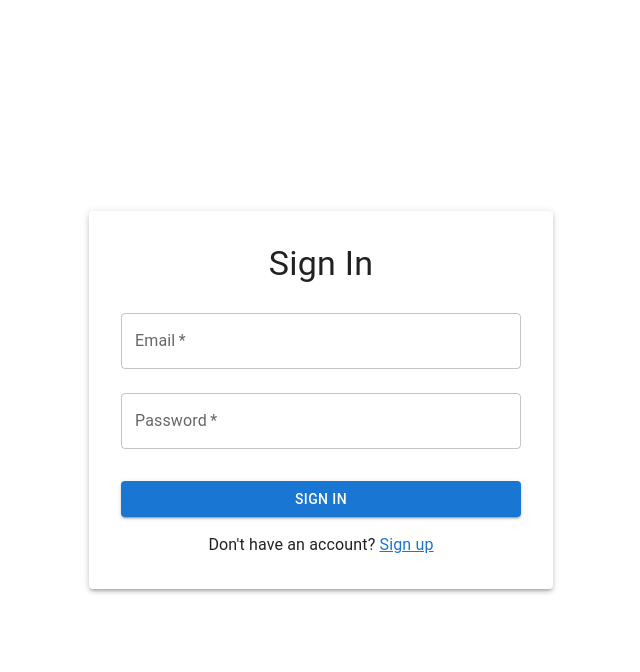
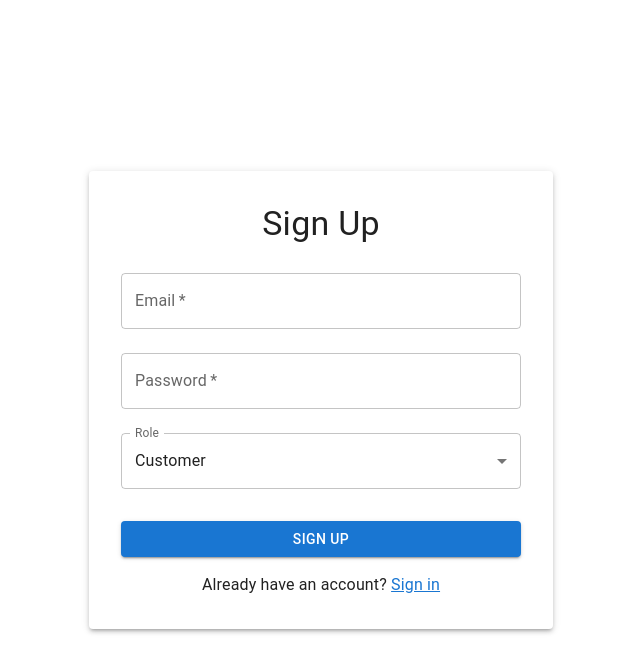
Before and after one commit to kumasachin/DeliverFood, a React (Create React App) app in the folder frontend/: page / in a window 1280 px wide. Both pictures are taken after a click on the element "Sign up". Shown: the top 672 px of the page, without its empty margins (319-959 px from the left). Built offline with nearby package versions, Linux system fonts and the light colour scheme.

Commit message:
add signup navigation to auth journey

```diff
--- a/frontend/src/App.tsx
+++ b/frontend/src/App.tsx
@@ -1,14 +1,32 @@
-import React from "react";
+import React, { useState } from "react";
 import { SignIn } from "./components/Auth/SignIn";
+import { SignUp } from "./components/Auth/SignUp";
 
 const App = () => {
+  const [currentPage, setCurrentPage] = useState<"signin" | "signup">("signin");
+
   const handleSignIn = (email: string, role: string) => {
     console.log("User signed in:", { email, role });
   };
 
+  const handleSignUp = (email: string, role: string) => {
+    console.log("User signed up:", { email, role });
+    setCurrentPage("signin");
+  };
+
   return (
     <div className="App">
-      <SignIn onSignIn={handleSignIn} />
+      {currentPage === "signin" ? (
+        <SignIn
+          onSignIn={handleSignIn}
+          onSwitchToSignUp={() => setCurrentPage("signup")}
+        />
+      ) : (
+        <SignUp
+          onSignUp={handleSignUp}
+          onSwitchToSignIn={() => setCurrentPage("signin")}
+        />
+      )}
     </div>
   );
 };
--- /dev/null
+++ b/frontend/src/components/Auth/SignUp.tsx
@@ -0,0 +1,125 @@
+import React, { useState } from "react";
+import {
+  Box,
+  TextField,
+  Button,
+  Typography,
+  Paper,
+  Alert,
+  FormControl,
+  InputLabel,
+  Select,
+  MenuItem,
+} from "@mui/material";
+import { Role } from "../../types/auth";
+
+type SignUpProps = {
+  onSignUp?: (email: string, role: Role) => void;
+  onSwitchToSignIn?: () => void;
+};
+
+export const SignUp = ({ onSignUp, onSwitchToSignIn }: SignUpProps) => {
+  const [email, setEmail] = useState<string>("");
+  const [password, setPassword] = useState<string>("");
+  const [role, setRole] = useState<Role>("customer");
+  const [error, setError] = useState<string>("");
+  const [loading, setLoading] = useState<boolean>(false);
+
+  const handleSubmit = async (e: React.FormEvent<HTMLFormElement>) => {
+    e.preventDefault();
+    setError("");
+    setLoading(true);
+
+    try {
+      console.log("Signup attempt:", { email, password, role });
+
+      if (email && password) {
+        onSignUp?.(email, role);
+      }
+    } catch (err) {
+      setError("Signup failed. Please try again.");
+    } finally {
+      setLoading(false);
+    }
+  };
+
+  return (
+    <Box
+      display="flex"
+      justifyContent="center"
+      alignItems="center"
+      minHeight="100vh"
+    >
+      <Paper elevation={3} sx={{ p: 4, maxWidth: 400, width: "100%" }}>
+        <Typography variant="h4" component="h1" gutterBottom align="center">
+          Sign Up
+        </Typography>
+
+        {error && (
+          <Alert severity="error" sx={{ mb: 2 }}>
+            {error}
+          </Alert>
+        )}
+
+        <form onSubmit={handleSubmit}>
+          <TextField
+            label="Email"
+            type="email"
+            value={email}
+            onChange={(e) => setEmail(e.target.value)}
+            fullWidth
+            margin="normal"
+            required
+          />
+
+          <TextField
+            label="Password"
+            type="password"
+            value={password}
+            onChange={(e) => setPassword(e.target.value)}
+            fullWidth
+            margin="normal"
+            required
+          />
+
+          <FormControl fullWidth margin="normal">
+            <InputLabel>Role</InputLabel>
+            <Select
+              value={role}
+              label="Role"
+              onChange={(e) => setRole(e.target.value as Role)}
+            >
+              <MenuItem value="customer">Customer</MenuItem>
+              <MenuItem value="owner">Restaurant Owner</MenuItem>
+              <MenuItem value="admin">Admin</MenuItem>
+            </Select>
+          </FormControl>
+
+          <Button
+            type="submit"
+            fullWidth
+            variant="contained"
+            sx={{ mt: 3, mb: 2 }}
+            disabled={loading}
+          >
+            {loading ? "Creating Account..." : "Sign Up"}
+          </Button>
+        </form>
+
+        <Typography align="center">
+          Already have an account?{" "}
+          <span
+            style={{
+              color: "#1976d2",
+              cursor: "pointer",
+              textDecoration: "underline",
+            }}
+            onClick={onSwitchToSignIn}
+          >
+            Sign in
+          </span>
+        </Typography>
+      </Paper>
+    </Box>
+  );
+};
```
